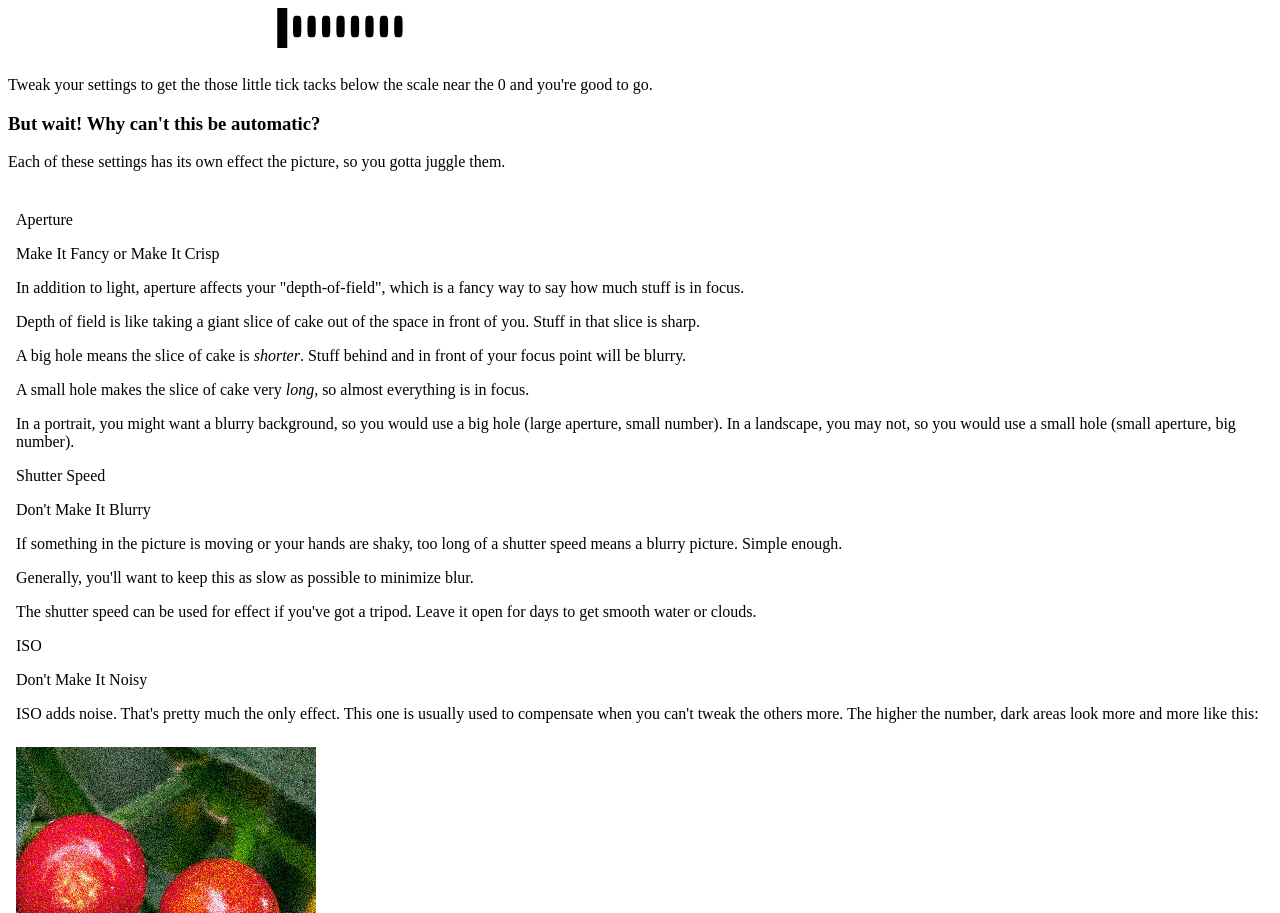
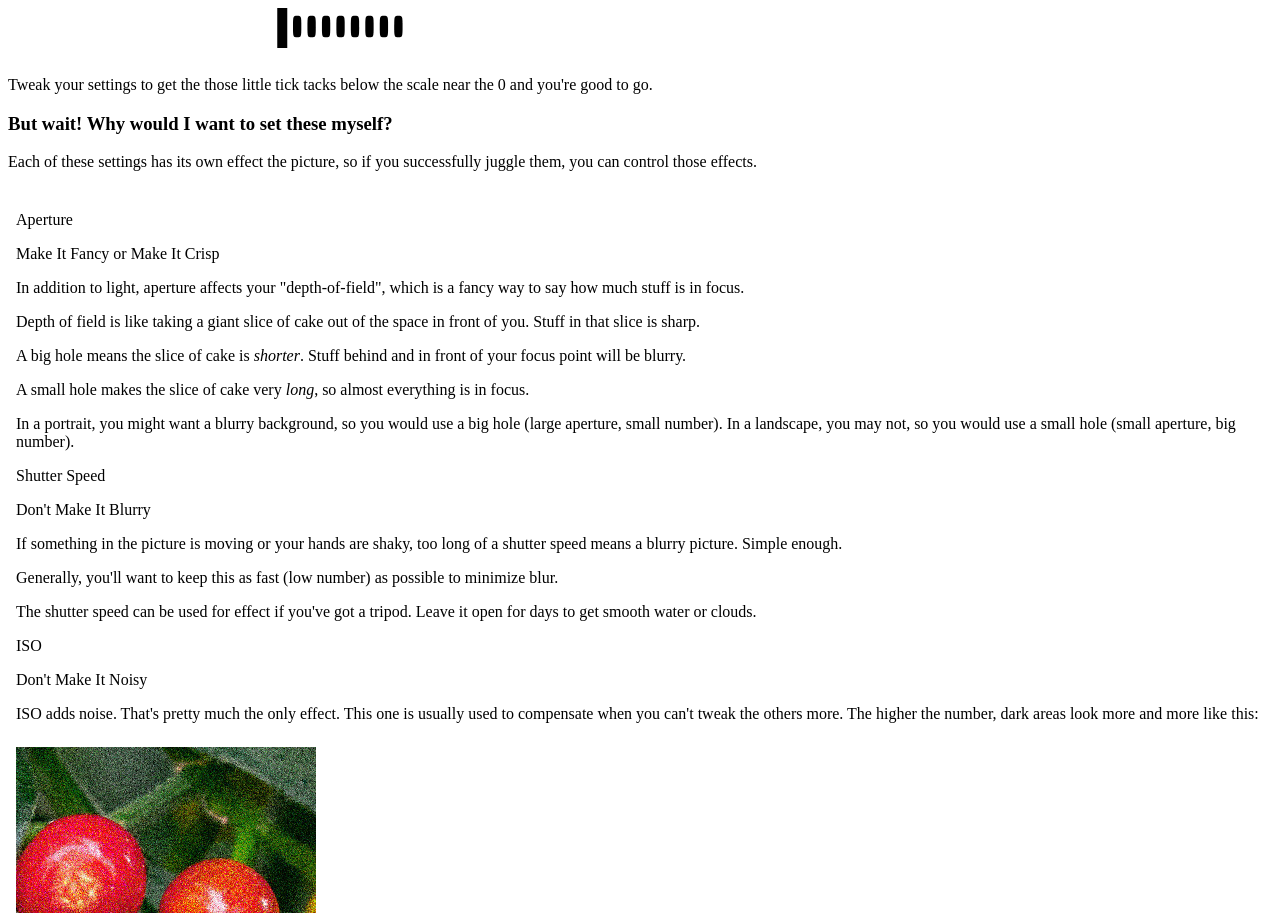
Before and after one commit to jtleniger/manual.photography, a Nuxt app: page / in a window 1280 px wide. Shown: the part 2796-3709 px from the top of the page. Built offline with nearby package versions, Linux system fonts and the light colour scheme.

Commit message:
fixed typos

```diff
--- a/pages/index.vue
+++ b/pages/index.vue
@@ -108,10 +108,10 @@
     </section>
     <section class="section">
       <h1 class="title">
-        But wait! Why can't this be automatic?
+        But wait! Why would I want to set these myself?
       </h1>
       <p>
-        Each of these settings has its own effect the picture, so you gotta juggle them.
+        Each of these settings has its own effect the picture, so if you successfully juggle them, you can control those effects.
       </p>
     </section>
     <section class="section tight">
@@ -148,7 +148,7 @@
                 If something in the picture is moving or your hands are shaky, too long of a shutter speed means a blurry picture. Simple enough.
               </p>
               <p>
-                Generally, you'll want to keep this as slow as possible to minimize blur.
+                Generally, you'll want to keep this as fast (low number) as possible to minimize blur.
               </p>
               <p>
                 The shutter speed can be used for effect if you've got a tripod. Leave it open for days to get smooth water or clouds.
```
